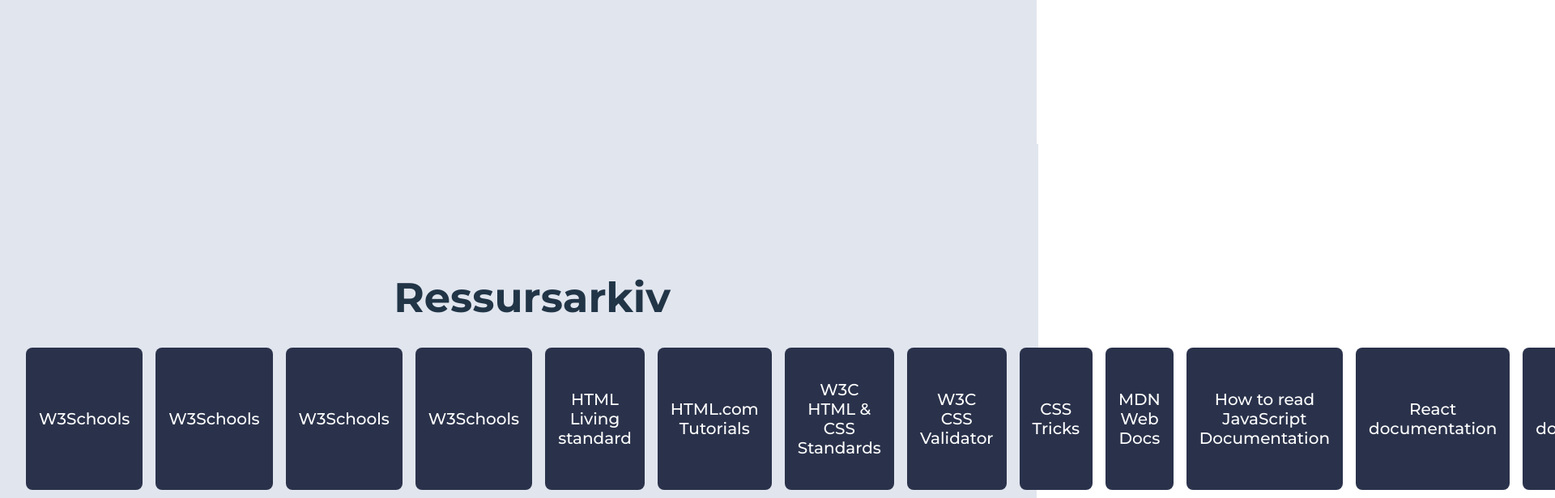
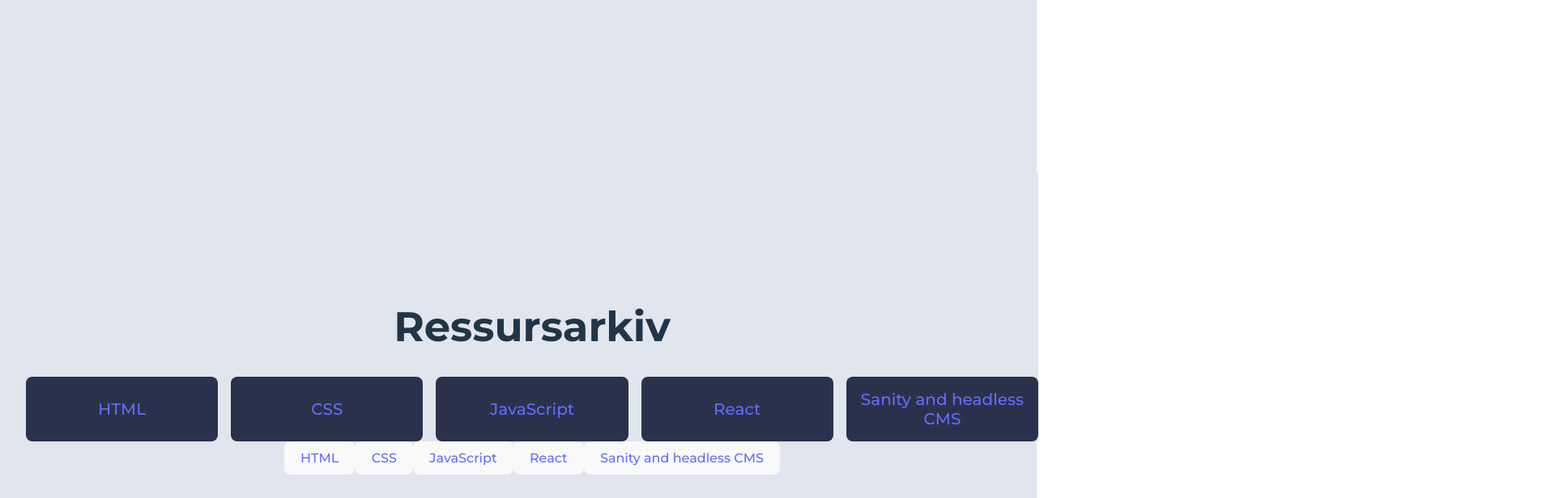
Before and after one commit to kristian9090/uin25ak2_resourceapp_krila, a React (Vite) app: page / in a window 1280 px wide. Shown: the top 616 px of the page at 81% size, 1920 px wide, since content can reach past the window. Built offline with nearby package versions, Linux system fonts and the light colour scheme.

Commit message:
push midt på dagen

```diff
--- a/package.json
+++ b/package.json
@@ -12,7 +12,8 @@
   "dependencies": {
     "react": "^19.0.0",
     "react-dom": "^19.0.0",
-    "react-router-dom": "^7.2.0"
+    "react-router-dom": "^7.2.0",
+    "sass": "^1.85.1"
   },
   "devDependencies": {
     "@eslint/js": "^9.21.0",
--- a/src/App.jsx
+++ b/src/App.jsx
@@ -8,17 +8,6 @@
 import { resources } from './resources/ressurser.js';
 
 function App() {
-
-  const getUrl = async () => {
-    if (resources.length > 0) {
-      fetch(resources[0].url)
-        .then(response => response.json())
-        .then(data => console.log(data))
-        .catch(error => console.error("Det skjedde en feil under lasting av data", error))
-    }
-  }
-
-
   return (
     <Router>
       <Layout>
--- a/src/components/Layout.jsx
+++ b/src/components/Layout.jsx
@@ -3,15 +3,15 @@
 import Resources from "./Resources";
 import PageTitle  from "./PageTitle";
 
-export default function Layout({  }) {
+export default function Layout({ children }) {
     return (
     <>
         <header>
-                <PageTitle />
-                <Nav />
+            <PageTitle />
+            <Nav />
         </header>
         <main>
-            <Resources />
+            {children}
         </main>
     </>
     );
--- a/src/components/Nav.jsx
+++ b/src/components/Nav.jsx
@@ -1,14 +1,35 @@
 import React from 'react';
 import { resources } from '../resources/ressurser.js';
+import { Link } from 'react-router-dom';
 
-export default function Nav() {
+export default function Nav({ category }) {
+    const showInfo = (category) => {
+        const resource = resources.find(res => res.category === category);
+        if (resource) {
+            alert(`Category: ${resource.category}\nDescription: ${resource.description}`);
+        } else {
+            alert('Category not found');
+        }
+    };
+
     return (
         <nav>
-            {resources.map((resource, index) => (
-                <button key={index} className="button">
-                    {resource.title}
-                </button>
-            ))}
+            <button className="button">
+                <Link to="/html">HTML</Link>
+            </button>
+            <button className="button">
+                <Link to="/css">CSS</Link>
+            </button>
+            <button className="button">
+                <Link to="/javascript">JavaScript</Link>
+            </button>
+            <button className="button">
+                <Link to="/react">React</Link>
+            </button>
+            <button className="button">
+                <Link to="/sanity">Sanity and headless CMS</Link>
+            </button>
+
         </nav>
     )
 }
--- a/src/components/Resources.jsx
+++ b/src/components/Resources.jsx
@@ -1,18 +1,26 @@
 import React from "react";
-import { resources } from '../resources/ressurser.js'
-
-
+import { resources } from '../resources/ressurser.js';
 
 export default function Resources({ category }) {
+    const resourceFilter = resources.find(res => res.category === category);
 
-    console.log("Category:", category);
-    console.log("Resources:", resources);
-
+    if (!resourceFilter) {
+        return <p>Ingen ressurser funnet for {category}</p>;
+    }
 
     return (
         <section>
-           <p>{resources.url}</p>
-           <p>{resources.category}</p>
+            <h3>{resourceFilter.category}</h3>
+            <p>{resourceFilter.text}</p>
+            <ul>
+                {resourceFilter.sources.map((source, index) => (
+                    <li key={index}>
+                        <a href={source.url} target="_blank" rel="noopener noreferrer">
+                            {source.title}
+                        </a>
+                    </li>
+                ))}
+            </ul>
         </section>
-    )
+    );
 }
```
Also changed, not shown: src/resources/ressurser.js (line endings or trailing spaces), 1 other file (tests, documents, lock files or other folders). Lines whose indentation alone changed are shown as unchanged.
